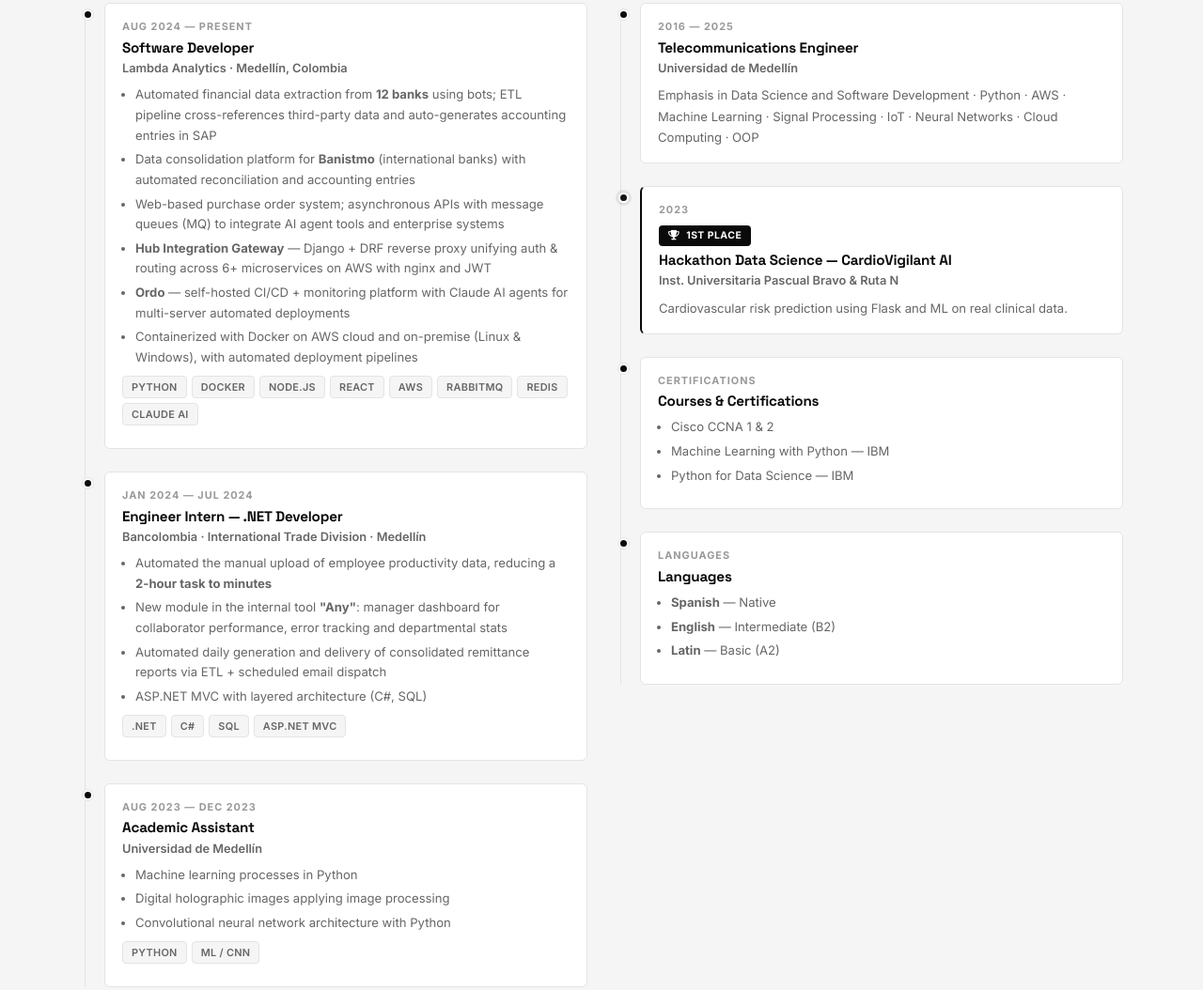
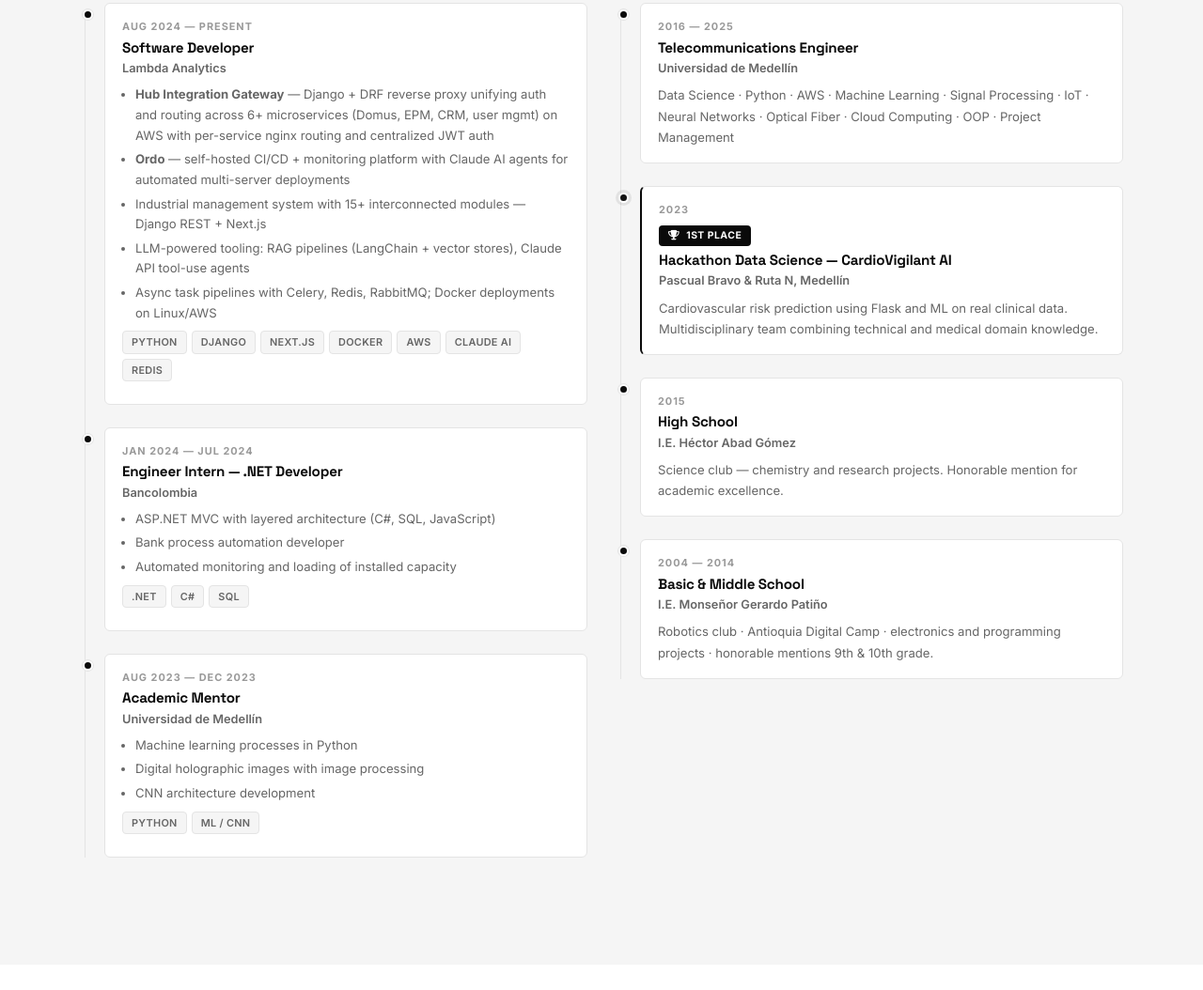
Before and after one commit to jriost/jriost.github.io, a plain HTML site: page index.html in a window 1280 px wide. Shown: the part 2207-3261 px from the top of the page at 94% size. Drawn offline with nearby package versions, Linux system fonts and the light colour scheme.

Commit message:
Revert "update: sync experience, education, certifications and languages from CV"
This reverts commit d94e5118d27384d1c7d4ee55e80c2b5bb72ab6ee.

```diff
--- a/index.html
+++ b/index.html
@@ -148,7 +148,7 @@
                     </div>
                 </div>
                 <div class="col-lg-7 pl-lg-5">
-                    <h3 class="about-subtitle">Backend Developer &amp; Platform Builder</h3>
+                    <h3 class="about-subtitle">Telecommunications Engineer &amp; Backend Architect</h3>
                     <p class="about-text">Specialized in backend architecture and microservices integration. I design and build distributed, high-performance systems that prioritize reliability, observability, and low operational overhead — from REST APIs and integration layers with Django REST Framework, Flask, Spring Boot, and .NET, to async task pipelines with Celery, Redis, and RabbitMQ.</p>
                     <p class="about-text">Currently building <strong>Ordo</strong> — a self-hosted CI/CD + monitoring platform with AI agents (Claude API) for automated deployments across multi-server environments — and the <strong>Hub Integration Gateway</strong>, a Django + DRF reverse proxy that unifies authentication and routing across 6+ independent microservices on AWS. Also building LLM-powered tooling: RAG pipelines with LangChain and vector stores, Claude API tool-use agents, and OpenAI integrations.</p>
 
@@ -167,7 +167,7 @@
                         </div>
                         <div class="about-info-item">
                             <span class="info-label">Phone</span>
-                            <span class="info-value">+57 323 253 1398</span>
+                            <span class="info-value">+57 310 820 2461</span>
                         </div>
                         <div class="about-info-item">
                             <span class="info-label">Degree</span>
@@ -244,24 +244,22 @@
                             <div class="timeline-content">
                                 <div class="timeline-date">Aug 2024 — Present</div>
                                 <h5 class="timeline-title">Software Developer</h5>
-                                <div class="timeline-company">Lambda Analytics · Medellín, Colombia</div>
+                                <div class="timeline-company">Lambda Analytics</div>
                                 <ul class="timeline-list">
-                                    <li>Automated financial data extraction from <strong>12 banks</strong> using bots; ETL pipeline cross-references third-party data and auto-generates accounting entries in SAP</li>
-                                    <li>Data consolidation platform for <strong>Banistmo</strong> (international banks) with automated reconciliation and accounting entries</li>
-                                    <li>Web-based purchase order system; asynchronous APIs with message queues (MQ) to integrate AI agent tools and enterprise systems</li>
-                                    <li><strong>Hub Integration Gateway</strong> — Django + DRF reverse proxy unifying auth &amp; routing across 6+ microservices on AWS with nginx and JWT</li>
-                                    <li><strong>Ordo</strong> — self-hosted CI/CD + monitoring platform with Claude AI agents for multi-server automated deployments</li>
-                                    <li>Containerized with Docker on AWS cloud and on-premise (Linux &amp; Windows), with automated deployment pipelines</li>
+                                    <li><strong>Hub Integration Gateway</strong> — Django + DRF reverse proxy unifying auth and routing across 6+ microservices (Domus, EPM, CRM, user mgmt) on AWS with per-service nginx routing and centralized JWT auth</li>
+                                    <li><strong>Ordo</strong> — self-hosted CI/CD + monitoring platform with Claude AI agents for automated multi-server deployments</li>
+                                    <li>Industrial management system with 15+ interconnected modules — Django REST + Next.js</li>
+                                    <li>LLM-powered tooling: RAG pipelines (LangChain + vector stores), Claude API tool-use agents</li>
+                                    <li>Async task pipelines with Celery, Redis, RabbitMQ; Docker deployments on Linux/AWS</li>
                                 </ul>
                                 <div class="tech-badges mt-2">
                                     <span class="tech-badge tb-python">Python</span>
+                                    <span class="tech-badge tb-django">Django</span>
+                                    <span class="tech-badge tb-nextjs">Next.js</span>
                                     <span class="tech-badge tb-docker">Docker</span>
-                                    <span class="tech-badge tb-nodejs">Node.js</span>
-                                    <span class="tech-badge tb-react">React</span>
                                     <span class="tech-badge tb-aws">AWS</span>
-                                    <span class="tech-badge tb-redis">RabbitMQ</span>
+                                    <span class="tech-badge tb-ai">Claude AI</span>
                                     <span class="tech-badge tb-redis">Redis</span>
-                                    <span class="tech-badge tb-ai">Claude AI</span>
                                 </div>
                             </div>
                         </div>
@@ -270,18 +268,16 @@
                             <div class="timeline-content">
                                 <div class="timeline-date">Jan 2024 — Jul 2024</div>
                                 <h5 class="timeline-title">Engineer Intern — .NET Developer</h5>
-                                <div class="timeline-company">Bancolombia · International Trade Division · Medellín</div>
+                                <div class="timeline-company">Bancolombia</div>
                                 <ul class="timeline-list">
-                                    <li>Automated the manual upload of employee productivity data, reducing a <strong>2-hour task to minutes</strong></li>
-                                    <li>New module in the internal tool <strong>"Any"</strong>: manager dashboard for collaborator performance, error tracking and departmental stats</li>
-                                    <li>Automated daily generation and delivery of consolidated remittance reports via ETL + scheduled email dispatch</li>
-                                    <li>ASP.NET MVC with layered architecture (C#, SQL)</li>
+                                    <li>ASP.NET MVC with layered architecture (C#, SQL, JavaScript)</li>
+                                    <li>Bank process automation developer</li>
+                                    <li>Automated monitoring and loading of installed capacity</li>
                                 </ul>
                                 <div class="tech-badges mt-2">
                                     <span class="tech-badge tb-dotnet">.NET</span>
                                     <span class="tech-badge tb-js">C#</span>
                                     <span class="tech-badge tb-python">SQL</span>
-                                    <span class="tech-badge tb-js">ASP.NET MVC</span>
                                 </div>
                             </div>
                         </div>
@@ -289,12 +285,12 @@
                             <div class="timeline-dot"></div>
                             <div class="timeline-content">
                                 <div class="timeline-date">Aug 2023 — Dec 2023</div>
-                                <h5 class="timeline-title">Academic Assistant</h5>
+                                <h5 class="timeline-title">Academic Mentor</h5>
                                 <div class="timeline-company">Universidad de Medellín</div>
                                 <ul class="timeline-list">
                                     <li>Machine learning processes in Python</li>
-                                    <li>Digital holographic images applying image processing</li>
-                                    <li>Convolutional neural network architecture with Python</li>
+                                    <li>Digital holographic images with image processing</li>
+                                    <li>CNN architecture development</li>
                                 </ul>
                                 <div class="tech-badges mt-2">
                                     <span class="tech-badge tb-python">Python</span>
@@ -316,7 +312,7 @@
                                 <div class="timeline-date">2016 — 2025</div>
                                 <h5 class="timeline-title">Telecommunications Engineer</h5>
                                 <div class="timeline-company">Universidad de Medellín</div>
-                                <p class="timeline-text">Emphasis in Data Science and Software Development · Python · AWS · Machine Learning · Signal Processing · IoT · Neural Networks · Cloud Computing · OOP</p>
+                                <p class="timeline-text">Data Science · Python · AWS · Machine Learning · Signal Processing · IoT · Neural Networks · Optical Fiber · Cloud Computing · OOP · Project Management</p>
                             </div>
                         </div>
                         <div class="timeline-item">
@@ -325,32 +321,26 @@
                                 <div class="timeline-date">2023</div>
                                 <div class="award-badge"><i class="fas fa-trophy mr-1"></i> 1st Place</div>
                                 <h5 class="timeline-title">Hackathon Data Science — CardioVigilant AI</h5>
-                                <div class="timeline-company">Inst. Universitaria Pascual Bravo &amp; Ruta N</div>
-                                <p class="timeline-text">Cardiovascular risk prediction using Flask and ML on real clinical data.</p>
+                                <div class="timeline-company">Pascual Bravo &amp; Ruta N, Medellín</div>
+                                <p class="timeline-text">Cardiovascular risk prediction using Flask and ML on real clinical data. Multidisciplinary team combining technical and medical domain knowledge.</p>
                             </div>
                         </div>
                         <div class="timeline-item">
                             <div class="timeline-dot"></div>
                             <div class="timeline-content">
-                                <div class="timeline-date">Certifications</div>
-                                <h5 class="timeline-title">Courses &amp; Certifications</h5>
-                                <ul class="timeline-list">
-                                    <li>Cisco CCNA 1 &amp; 2</li>
-                                    <li>Machine Learning with Python — IBM</li>
-                                    <li>Python for Data Science — IBM</li>
-                                </ul>
+                                <div class="timeline-date">2015</div>
+                                <h5 class="timeline-title">High School</h5>
+                                <div class="timeline-company">I.E. Héctor Abad Gómez</div>
+                                <p class="timeline-text">Science club — chemistry and research projects. Honorable mention for academic excellence.</p>
                             </div>
                         </div>
                         <div class="timeline-item">
                             <div class="timeline-dot"></div>
                             <div class="timeline-content">
-                                <div class="timeline-date">Languages</div>
-                                <h5 class="timeline-title">Languages</h5>
-                                <ul class="timeline-list">
-                                    <li><strong>Spanish</strong> — Native</li>
-                                    <li><strong>English</strong> — Intermediate (B2)</li>
-                                    <li><strong>Latin</strong> — Basic (A2)</li>
-                                </ul>
+                                <div class="timeline-date">2004 — 2014</div>
+                                <h5 class="timeline-title">Basic &amp; Middle School</h5>
+                                <div class="timeline-company">I.E. Monseñor Gerardo Patiño</div>
+                                <p class="timeline-text">Robotics club · Antioquia Digital Camp · electronics and programming projects · honorable mentions 9th &amp; 10th grade.</p>
                             </div>
                         </div>
                     </div>
```
